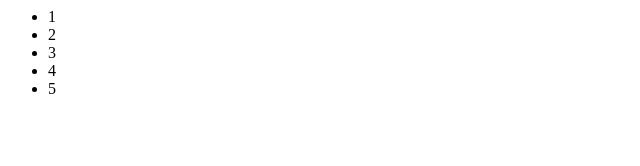
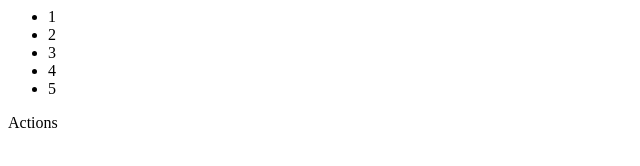
Before and after one commit to JitenPanchal/gitfromcommand2, a plain HTML site: page index2.html in a window 1280 px wide. Shown: the full height of the page, 0-640 px from the left. Drawn offline with Linux system fonts and the light colour scheme.

Commit message:
add span tag from git

```diff
--- a/index2.html
+++ b/index2.html
@@ -7,5 +7,8 @@
 		<li>4</li>
 		<li>5</li>
 	</ul>
+	<news>
+		<span data-content="Actions">Actions</span>
+	</news>
 </body>
 </html>
```
